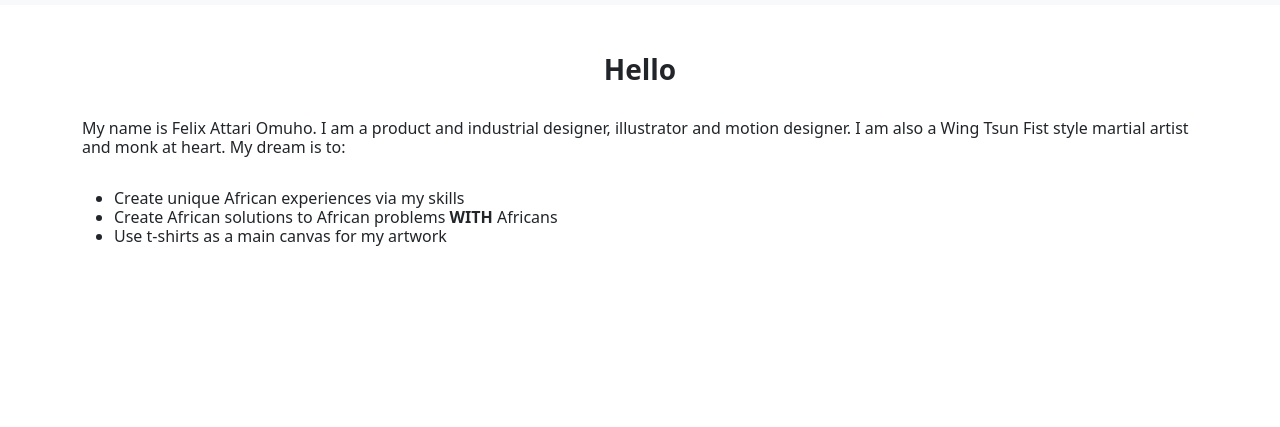
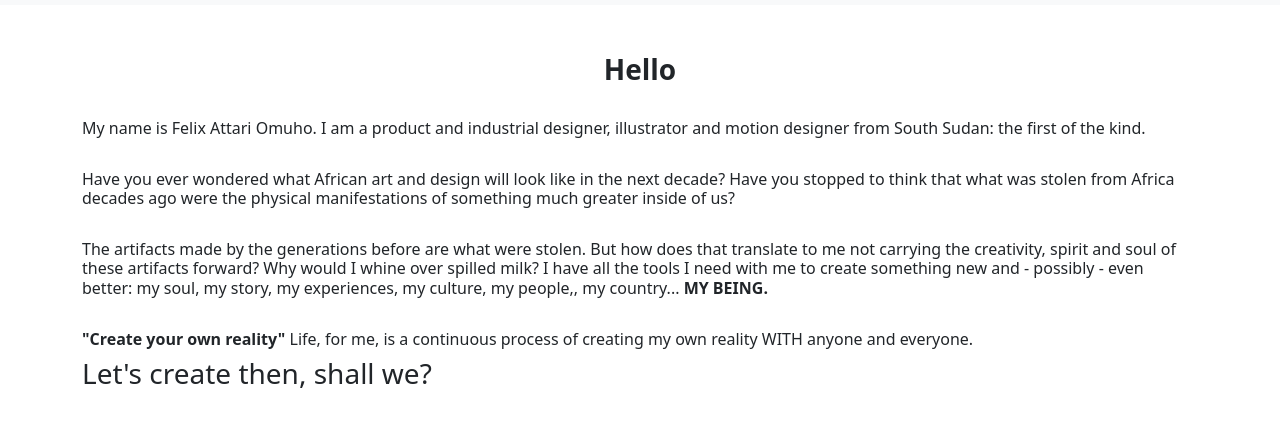
Before and after one commit to Attari-99/AttariOmuho.github.io, a plain HTML site: page About.html in a window 1280 px wide. Shown: the part 51-478 px from the top of the page. Drawn offline with Linux system fonts and the light colour scheme.

Commit message:
Updated details about myself

```diff
--- a/About.html
+++ b/About.html
@@ -76,22 +76,31 @@
 
       <h6>
         My name is Felix Attari Omuho. I am a product and industrial designer,
-        illustrator and motion designer. I am also a Wing Tsun Fist style
-        martial artist and monk at heart. My dream is to:
+        illustrator and motion designer from South Sudan: the first of the kind.
       </h6>
 
       <br />
 
+
       <h6>
-        <ul>
-          <li>Create unique African experiences via my skills</li>
-          <li>
-            Create African solutions to African problems
-            <strong>WITH</strong> Africans
-          </li>
-          <li>Use t-shirts as a main canvas for my artwork</li>
-        </ul>
+        Have you ever wondered what African art and design will look like in the next decade? Have you stopped to think that what was stolen from Africa
+        decades ago were the physical manifestations of something much greater inside of us?
       </h6>
+
+      <br />
+
+      <h6>The artifacts made by the generations before are what were stolen. But how does that translate to me not carrying the creativity, spirit and
+      soul of these artifacts forward? Why would I whine over spilled milk? I have all the tools I need with me to create something new and - possibly -
+        even better: my soul, my story, my experiences, my culture, my people,, my country... <b>MY BEING.</b>
+      </h6>
+
+      <br />
+
+      <h6><b>"Create your own reality"</b> Life, for me, is a continuous process of creating my own reality WITH anyone and everyone.</h6>
+
+      <h3> Let's create then, shall we?</h3>
+
+
     </div>
   </body>
 </html>
```
